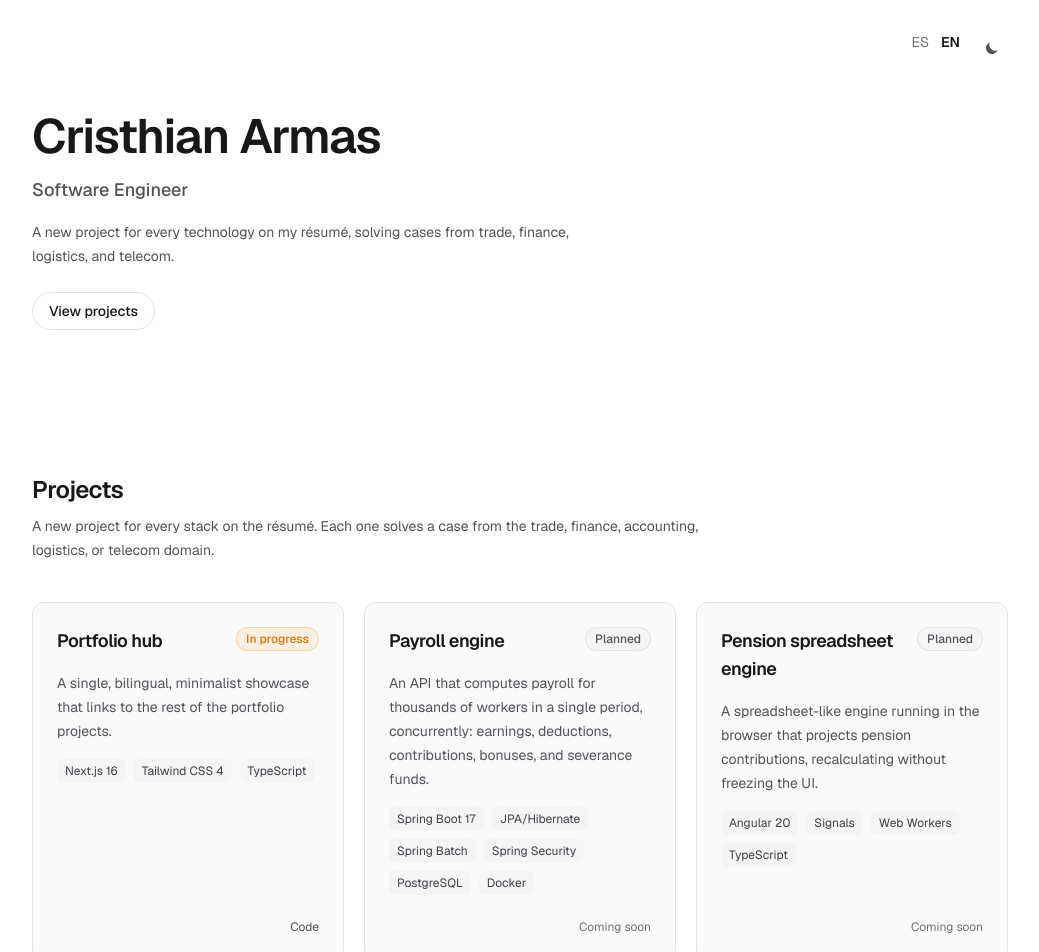
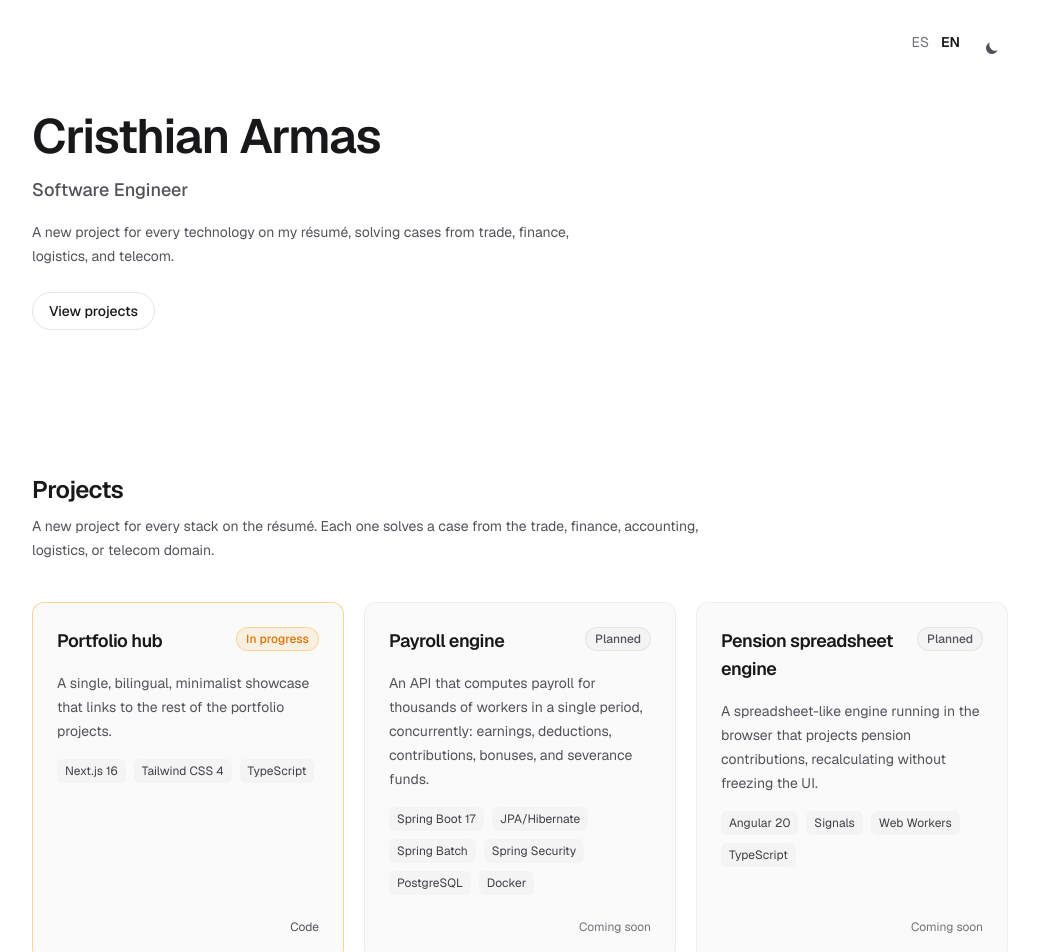
Before and after one commit to cris071198/portafolio-hub, a Next.js app: page /en in a window 1280 px wide. Shown: the top 952 px of the page, without its empty margins (120-1159 px from the left). Built offline with nearby package versions, Linux system fonts and the light colour scheme.

Commit message:
Layout: give the one real project an accent border so it visually leads the planned-card wall

```diff
--- a/src/app/globals.css
+++ b/src/app/globals.css
@@ -11,7 +11,6 @@
   --card: #fafafa;
   --chip: #f4f4f5;
   --chip-foreground: #3f3f46;
-  --hover-border: #a1a1aa;
   --hover-bg: #f4f4f5;
 }
 
@@ -24,7 +23,6 @@
   --card: rgb(24 24 27 / 0.4);
   --chip: rgb(39 39 42 / 0.8);
   --chip-foreground: #d4d4d8;
-  --hover-border: #52525b;
   --hover-bg: rgb(39 39 42 / 0.7);
 }
 
@@ -65,14 +63,12 @@
 .project-card {
   transition:
     transform 200ms var(--ease-out-strong),
-    border-color 200ms var(--ease-out-strong),
     background-color 200ms var(--ease-out-strong);
 }
 
 @media (hover: hover) and (pointer: fine) {
   .project-card:hover {
     transform: translateY(-4px);
-    border-color: var(--hover-border);
     background-color: var(--hover-bg);
   }
 }
--- a/src/components/project-card.tsx
+++ b/src/components/project-card.tsx
@@ -5,6 +5,15 @@ const statusStyles: Record<ProjectStatus, string> = {
   planned: "bg-chip text-muted-foreground ring-border",
   "in-progress": "bg-amber-500/10 text-amber-600 ring-amber-500/30 dark:text-amber-400",
   live: "bg-emerald-500/10 text-emerald-600 ring-emerald-500/30 dark:text-emerald-400",
+};
+
+// Planned cards get a fainter, neutral border; in-progress/live cards get a
+// status-colored accent border. Text and backgrounds are left untouched so
+// this never risks contrast — the only lever is the border.
+const cardBorderStyles: Record<ProjectStatus, string> = {
+  planned: "border-border/50",
+  "in-progress": "border-amber-500/40",
+  live: "border-emerald-500/40",
 };
 
 export function ProjectCard({
@@ -28,7 +37,7 @@ export function ProjectCard({
 
   return (
     <article
-      className="project-card animate-fade-in-up flex flex-col gap-4 rounded-xl border border-border bg-card p-6"
+      className={`project-card animate-fade-in-up flex flex-col gap-4 rounded-xl border ${cardBorderStyles[project.status]} bg-card p-6`}
       style={{ animationDelay: `${Math.min(index * 40, 280)}ms` }}
     >
       <div className="flex items-start justify-between gap-3">
```
